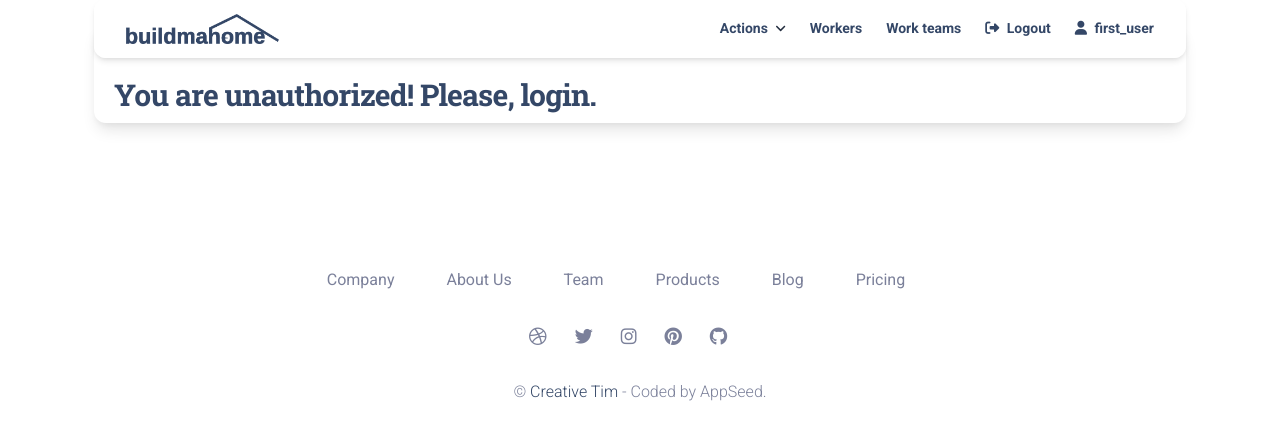
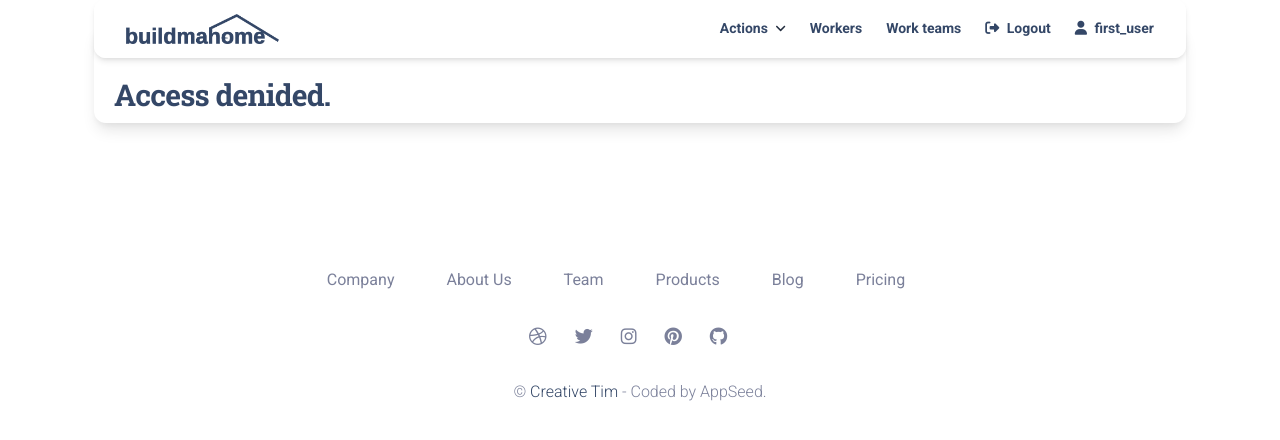
Before and after one commit to RuslanLevchuk/buildmahome-service, a Django app: page /accounts/4/update/ in a window 1280 px wide. Shown: the part 25-465 px from the top of the page. Run offline with Django 5.2, Linux system fonts and the light colour scheme; a user stored in the database is signed in; data comes from the database, SQL or seed files in the repository; both versions use the stored data as it was after the commit; some libraries are stand-ins or nearby versions.

Commit message:
fixed access message in user edit template

```diff
--- a/templates/buildmahome/user-profile-update.html
+++ b/templates/buildmahome/user-profile-update.html
@@ -148,7 +148,7 @@
 
               {% else %}
                 <div class="block-content-header">
-                  <h3>You are unauthorized! Please, login.</h3>
+                  <h3>Access denided.</h3>
                 </div>
 
               {% endif %}
```
Also changed, not shown: db.sqlite3.
